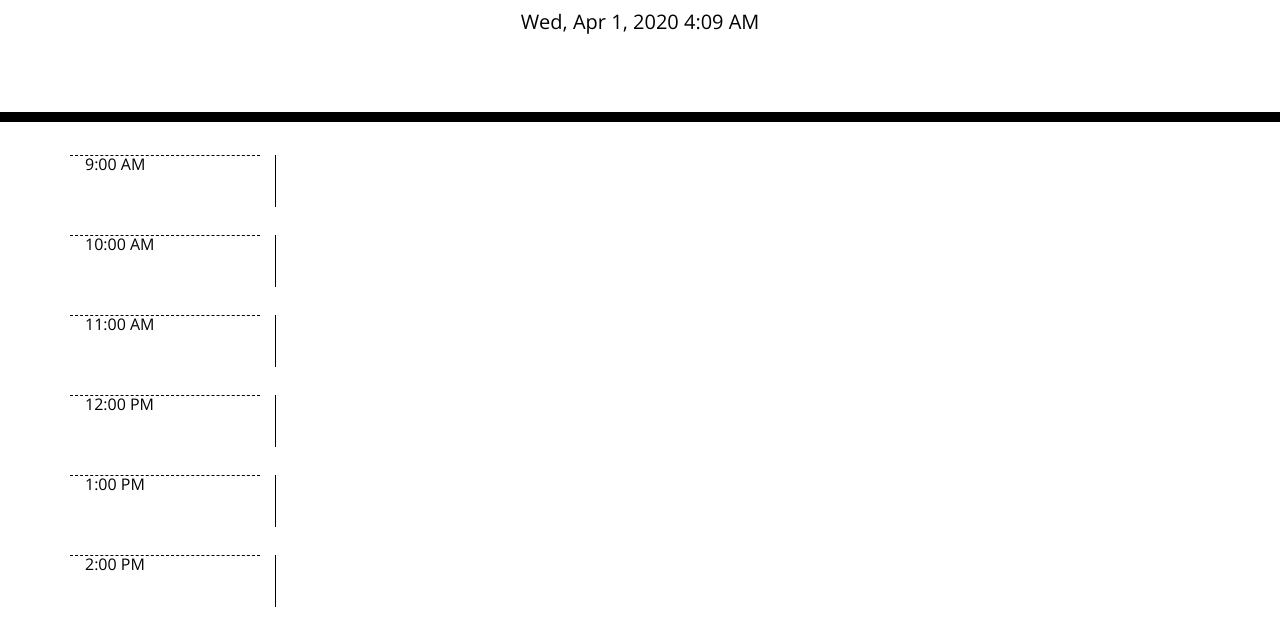
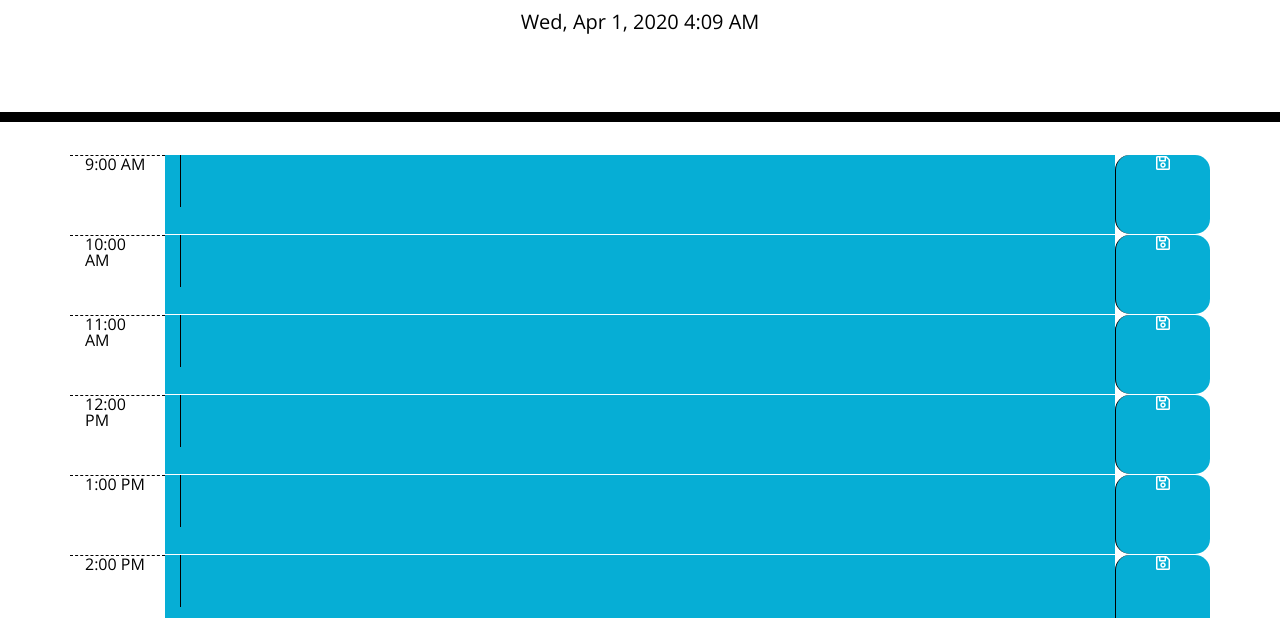
Before and after one commit to connietran-dev/day-planner, a plain HTML site: page index.html in a window 1280 px wide. Shown: the part 182-800 px from the top of the page. Drawn offline with nearby package versions, Linux system fonts and the light colour scheme.

Commit message:
Add event listener to Save button

```diff
--- a/Assets/main.js
+++ b/Assets/main.js
@@ -1,22 +1,51 @@
+// Initialize empty array of objects for saved events
+var events = [{}];
+
+
+// Display current date in jumbotron
 $("#currentDay").text(moment().format("llll"));
 
 // TODO: Remove - for testing moment
 console.log(moment().startOf('day').format("llll"));
 
+// Generate time blocks for 9 am to 5 pm
 for (let index = 9; index < 18; index++) {
 
     var divRow = $("<div class='row'>");
+    divRow.attr("id", index);
     $(".container").append(divRow);
 
-    var tableTime = $('<div class="hour col-2">');
-    tableTime.text(moment(index, "h").format("LT"));
+    var tableTime = $('<div class="hour col-1">');
+    tableTime.text(moment(index, "hha").format("LT"));
     divRow.append(tableTime);
 
-    var tableDesc = $('<div class="description col-8">');
-    tableDesc.html("<textarea></textarea>")
+    var tableDesc = $('<div class="description col-10">');
+    tableDesc.html("<textarea cols='60'></textarea>")
     divRow.append(tableDesc);
 
-    var tableSave = $('<div class="save-Btn time-block col-2">');
+    var tableSave = $('<div class="saveBtn time-block col-1">');
+    tableSave.html("<i class='far fa-save'></i>");
+    tableSave.attr("id", index);
     divRow.append(tableSave);
 
-}
+};
+
+
+
+// Add event listener to save button
+$(".saveBtn").on("click", handleClick);
+
+function handleClick() {
+
+    if (event.target.matches(".far")) {
+
+        currentId = parseInt(event.target.parentElement.id);
+        console.log(event.target);
+
+        events[currentId].description = $("description").val();
+
+        console.log("Description saved for id: " + currentId);
+
+    }
+
+};
--- a/Assets/style.css
+++ b/Assets/style.css
@@ -4,7 +4,7 @@ body {
   line-height: 1;
 }
 
-textarea{
+textarea {
   background: transparent;
   border: none;
   resize: none;
@@ -23,6 +23,7 @@ textarea{
 
 .description{
   white-space: pre-wrap;
+  background-color: #06AED5;
 }
 
 .time-block{
```
Also changed, not shown: 1 other file.
